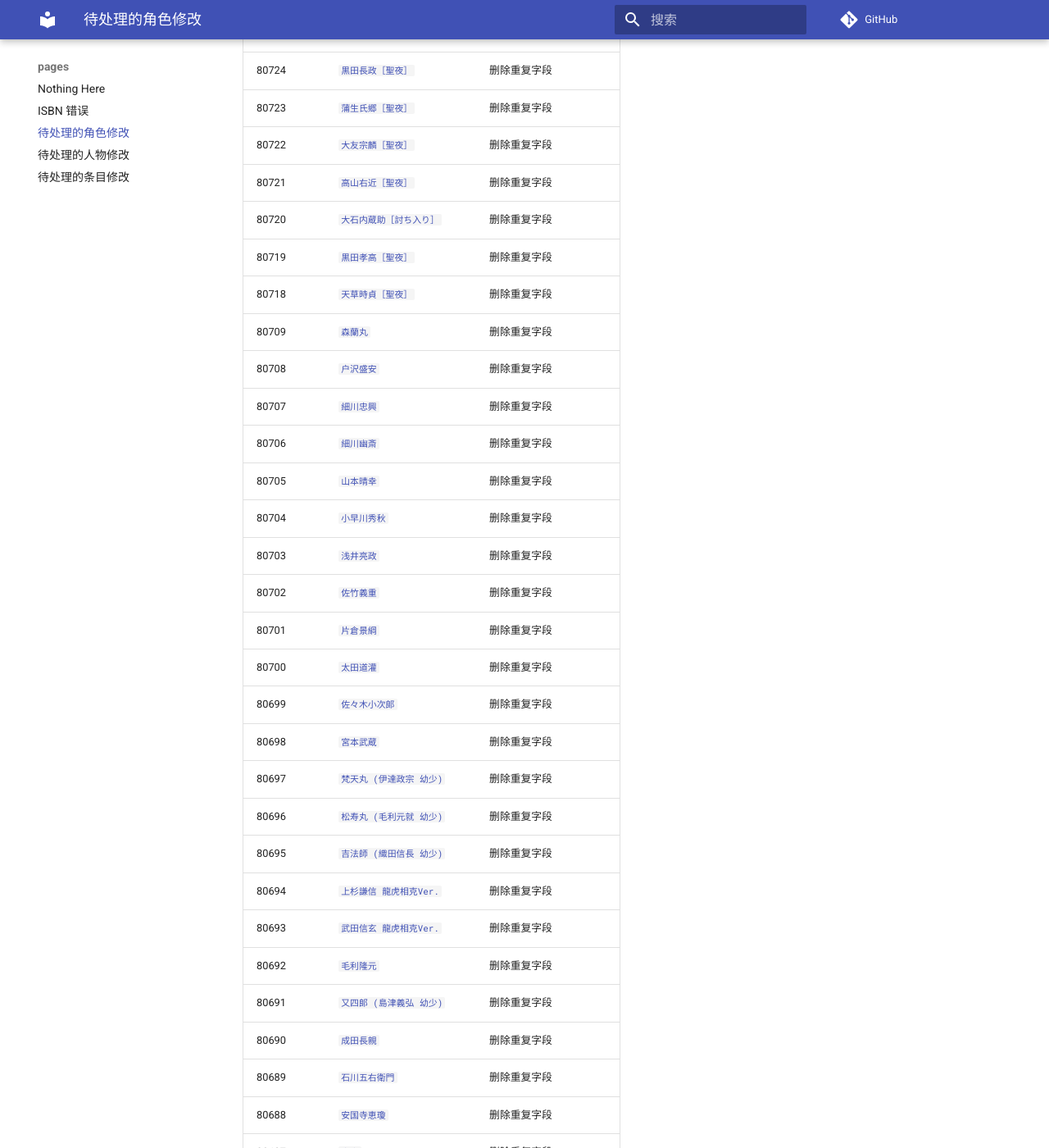
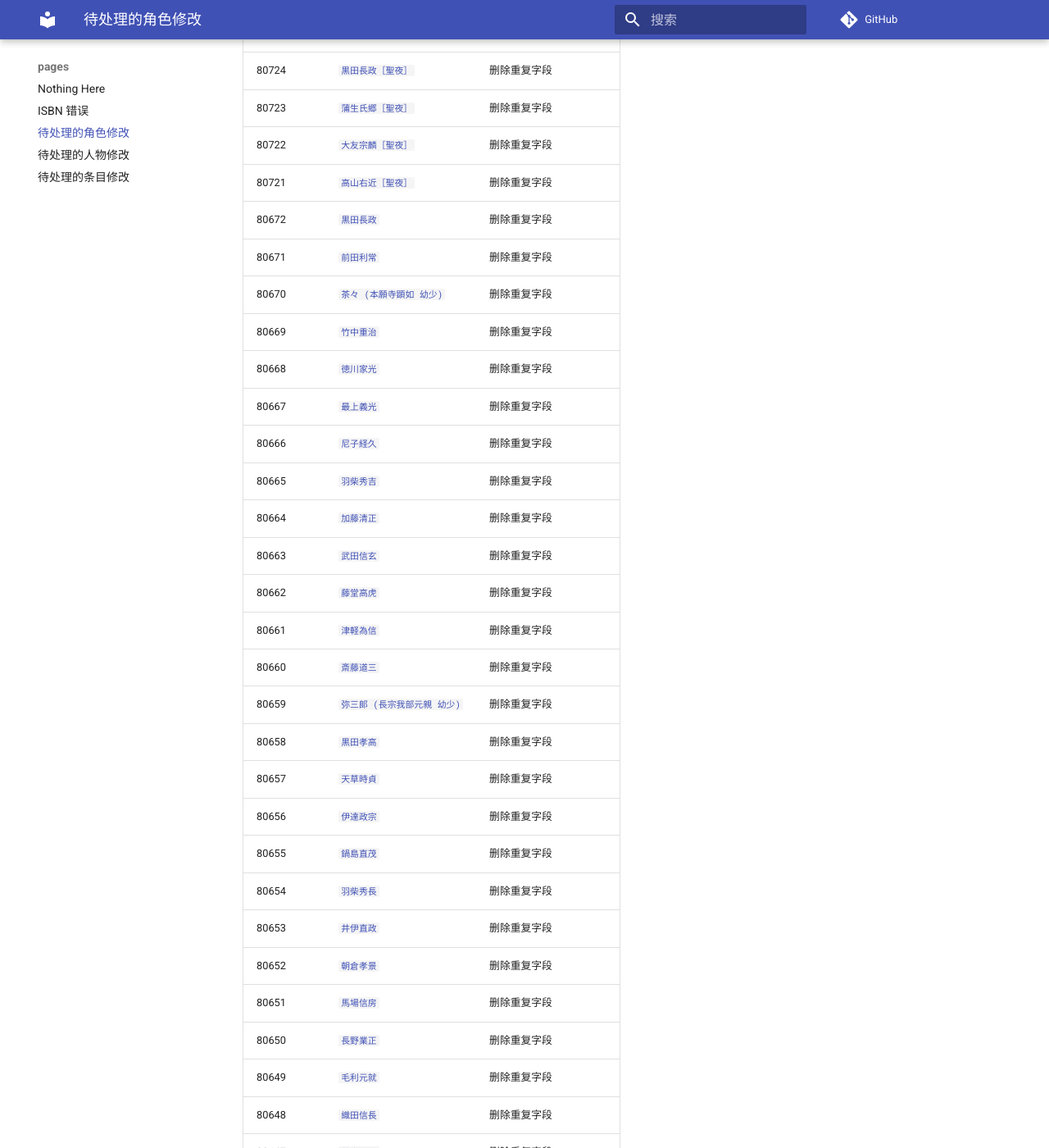
Before and after one commit to trim21/bangumi-pages, an MkDocs documentation site: the page built from docs/pending-character-changes.md, in a window 1280 px wide and 1400 px high, scrolled down 476 px. Shown: the whole window at 82% size. Built offline with MkDocs 1.6.1 and Material for MkDocs 9.7.7, drawn with Linux system fonts in a browser that asks for light colours; comment, search, counter and statistics services are not loaded; some of the changed text lies outside the part shown.

Commit message:
update pending-character-changes.md

```diff
--- a/docs/pending-character-changes.md
+++ b/docs/pending-character-changes.md
@@ -14,44 +14,6 @@ total 335
 | 80723 | [`蒲生氏郷［聖夜］`](https://bgm.tv/character/80723) | 删除重复字段 |
 | 80722 | [`大友宗麟［聖夜］`](https://bgm.tv/character/80722) | 删除重复字段 |
 | 80721 | [`高山右近［聖夜］`](https://bgm.tv/character/80721) | 删除重复字段 |
-| 80720 | [`大石内蔵助［討ち入り］`](https://bgm.tv/character/80720) | 删除重复字段 |
-| 80719 | [`黒田孝高［聖夜］`](https://bgm.tv/character/80719) | 删除重复字段 |
-| 80718 | [`天草時貞［聖夜］`](https://bgm.tv/character/80718) | 删除重复字段 |
-| 80709 | [`森蘭丸`](https://bgm.tv/character/80709) | 删除重复字段 |
-| 80708 | [`戸沢盛安`](https://bgm.tv/character/80708) | 删除重复字段 |
-| 80707 | [`細川忠興`](https://bgm.tv/character/80707) | 删除重复字段 |
-| 80706 | [`細川幽斎`](https://bgm.tv/character/80706) | 删除重复字段 |
-| 80705 | [`山本晴幸`](https://bgm.tv/character/80705) | 删除重复字段 |
-| 80704 | [`小早川秀秋`](https://bgm.tv/character/80704) | 删除重复字段 |
-| 80703 | [`浅井亮政`](https://bgm.tv/character/80703) | 删除重复字段 |
-| 80702 | [`佐竹義重`](https://bgm.tv/character/80702) | 删除重复字段 |
-| 80701 | [`片倉景綱`](https://bgm.tv/character/80701) | 删除重复字段 |
-| 80700 | [`太田道灌`](https://bgm.tv/character/80700) | 删除重复字段 |
-| 80699 | [`佐々木小次郎`](https://bgm.tv/character/80699) | 删除重复字段 |
-| 80698 | [`宮本武蔵`](https://bgm.tv/character/80698) | 删除重复字段 |
-| 80697 | [`梵天丸 (伊達政宗 幼少)`](https://bgm.tv/character/80697) | 删除重复字段 |
-| 80696 | [`松寿丸 (毛利元就 幼少)`](https://bgm.tv/character/80696) | 删除重复字段 |
-| 80695 | [`吉法師 (織田信長 幼少)`](https://bgm.tv/character/80695) | 删除重复字段 |
-| 80694 | [`上杉謙信 龍虎相克Ver.`](https://bgm.tv/character/80694) | 删除重复字段 |
-| 80693 | [`武田信玄 龍虎相克Ver.`](https://bgm.tv/character/80693) | 删除重复字段 |
-| 80692 | [`毛利隆元`](https://bgm.tv/character/80692) | 删除重复字段 |
-| 80691 | [`又四郎 (島津義弘 幼少)`](https://bgm.tv/character/80691) | 删除重复字段 |
-| 80690 | [`成田長親`](https://bgm.tv/character/80690) | 删除重复字段 |
-| 80689 | [`石川五右衛門`](https://bgm.tv/character/80689) | 删除重复字段 |
-| 80688 | [`安国寺恵瓊`](https://bgm.tv/character/80688) | 删除重复字段 |
-| 80687 | [`尚寧`](https://bgm.tv/character/80687) | 删除重复字段 |
-| 80686 | [`今川義元`](https://bgm.tv/character/80686) | 删除重复字段 |
-| 80685 | [`足利義昭`](https://bgm.tv/character/80685) | 删除重复字段 |
-| 80684 | [`福島正則`](https://bgm.tv/character/80684) | 删除重复字段 |
-| 80683 | [`服部半蔵`](https://bgm.tv/character/80683) | 删除重复字段 |
-| 80682 | [`足利義輝`](https://bgm.tv/character/80682) | 删除重复字段 |
-| 80681 | [`卯鶴丸 (蠣崎季広 幼少)`](https://bgm.tv/character/80681) | 删除重复字段 |
-| 80680 | [`加藤嘉明`](https://bgm.tv/character/80680) | 删除重复字段 |
-| 80679 | [`毛利輝元`](https://bgm.tv/character/80679) | 删除重复字段 |
-| 80678 | [`吉川経家`](https://bgm.tv/character/80678) | 删除重复字段 |
-| 80677 | [`高山右近`](https://bgm.tv/character/80677) | 删除重复字段 |
-| 80676 | [`吉川広家`](https://bgm.tv/character/80676) | 删除重复字段 |
-| 80675 | [`鈴木重秀`](https://bgm.tv/character/80675) | 删除重复字段 |
 | 80672 | [`黒田長政`](https://bgm.tv/character/80672) | 删除重复字段 |
 | 80671 | [`前田利常`](https://bgm.tv/character/80671) | 删除重复字段 |
 | 80670 | [`茶々 (本願寺顕如 幼少)`](https://bgm.tv/character/80670) | 删除重复字段 |
```
Also changed, not shown: other parts of docs/pending-character-changes.md (+1 -1 lines).
